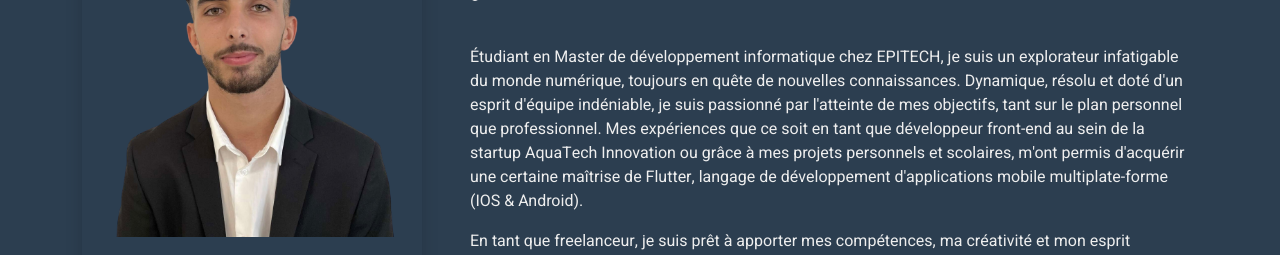
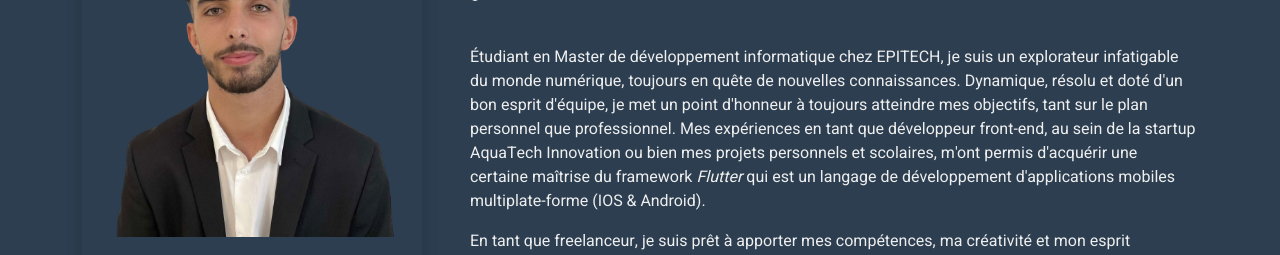
Before and after one commit to Mehdi-fsn/CV_mehdi.fessiane, a plain HTML site: page index.html in a window 1280 px wide. Shown: the part 115-370 px from the top of the page. Drawn offline with nearby package versions, Linux system fonts and the light colour scheme.

Commit message:
Modify description

```diff
--- a/index.html
+++ b/index.html
@@ -66,7 +66,7 @@
                     <!-- About Start -->
                     <section class="py-5 border-bottom wow fadeInUp" data-wow-delay="0.1s">
                         <h1 class="title pb-3 mb-5">A propos</h1>
-                        <p>Étudiant en Master de développement informatique chez EPITECH, je suis un explorateur infatigable du monde numérique, toujours en quête de nouvelles connaissances. Dynamique, résolu et doté d'un esprit d'équipe indéniable, je suis passionné par l'atteinte de mes objectifs, tant sur le plan personnel que professionnel. Mes expériences que ce soit en tant que développeur front-end au sein de la startup AquaTech Innovation ou grâce à mes projets personnels et scolaires, m'ont permis d'acquérir une certaine maîtrise de Flutter, langage de développement d'applications mobile multiplate-forme (IOS & Android). </p>
+                        <p>Étudiant en Master de développement informatique chez EPITECH, je suis un explorateur infatigable du monde numérique, toujours en quête de nouvelles connaissances. Dynamique, résolu et doté d'un bon esprit d'équipe, je met un point d'honneur à toujours atteindre mes objectifs, tant sur le plan personnel que professionnel. Mes expériences en tant que développeur front-end, au sein de la startup AquaTech Innovation ou bien mes projets personnels et scolaires, m'ont permis d'acquérir une certaine maîtrise du framework <i>Flutter</i> qui est un langage de développement d'applications mobiles multiplate-forme (IOS & Android). </p>
                             <p>En tant que freelanceur, je suis prêt à apporter mes compétences, ma créativité et mon esprit collaboratif à la réalisation de vos projets d'applications mobiles. J'ai hâte de collaborer avec vous pour transformer vos idées en expériences numériques exceptionnelles.</p>
                         <div class="row mb-4">
                             <div class="col-sm-6 py-1">
```
